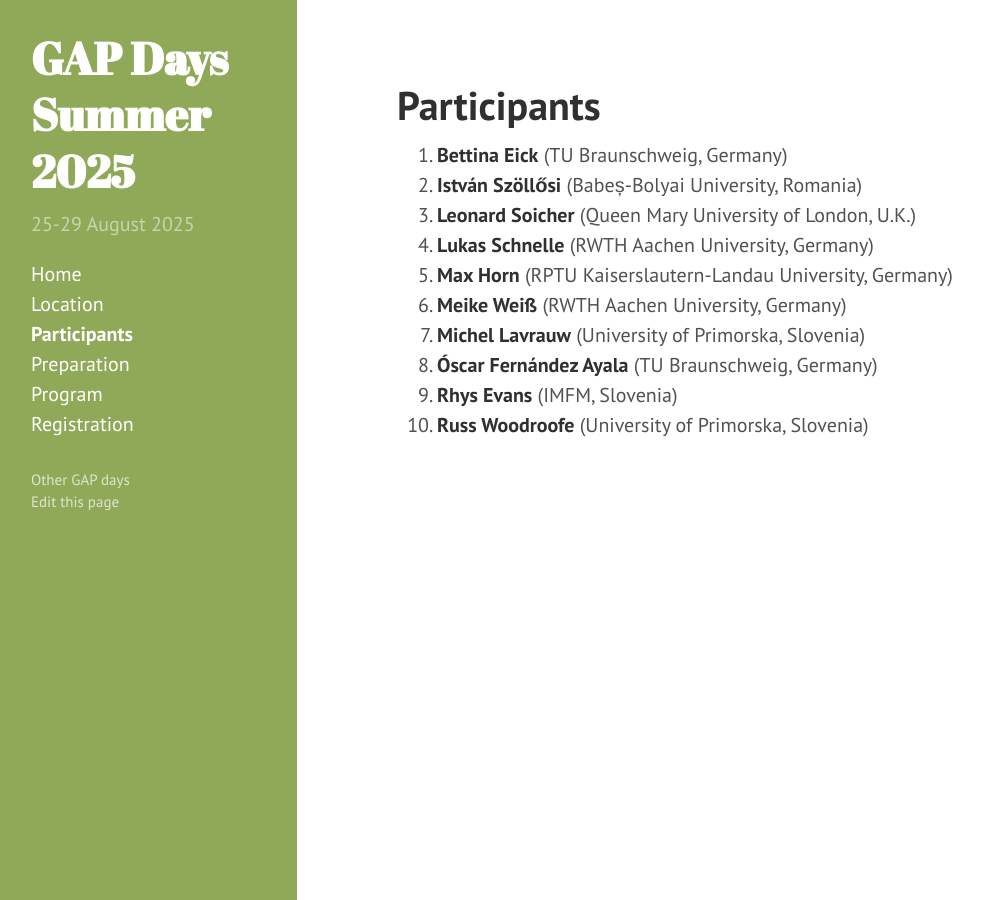
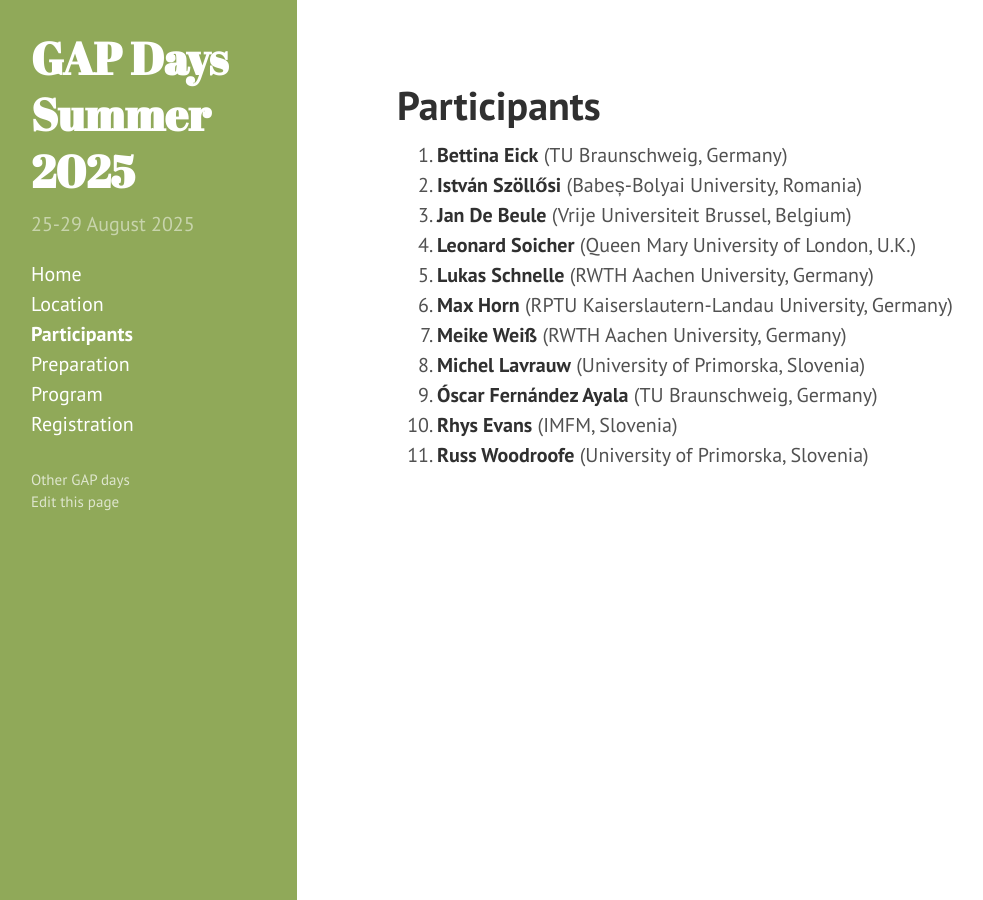
Before and after one commit to gapdays/gapdays2025-summer, a Jekyll site: the page built from participants.md, in a window 1280 px wide. Shown: the whole page, without its empty margins (3-986 px from the left). Built offline with Jekyll 4.4.1, drawn with Linux system fonts in a browser that asks for light colours.

Commit message:
Update participants.md

```diff
--- a/participants.md
+++ b/participants.md
@@ -4,6 +4,7 @@ title: Participants
 participants:
   - {name: Bettina Eick, affiliation: "TU Braunschweig, Germany"}
   - {name: István Szöllősi, affiliation: "Babeș-Bolyai University, Romania"}
+  - {name: Jan De Beule, affiliation: "Vrije Universiteit Brussel, Belgium"}
   - {name: Leonard Soicher, affiliation: "Queen Mary University of London, U.K."}
   - {name: Lukas Schnelle, affiliation: "RWTH Aachen University, Germany"}
   - {name: Max Horn, affiliation: "RPTU Kaiserslautern-Landau University, Germany"}
```
